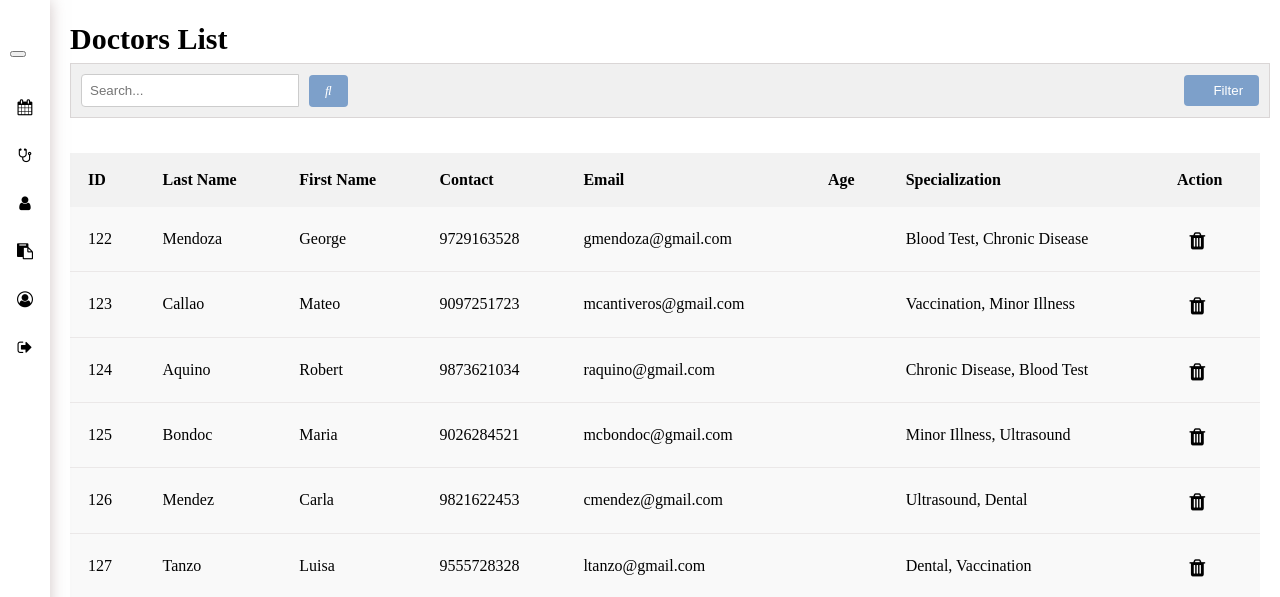
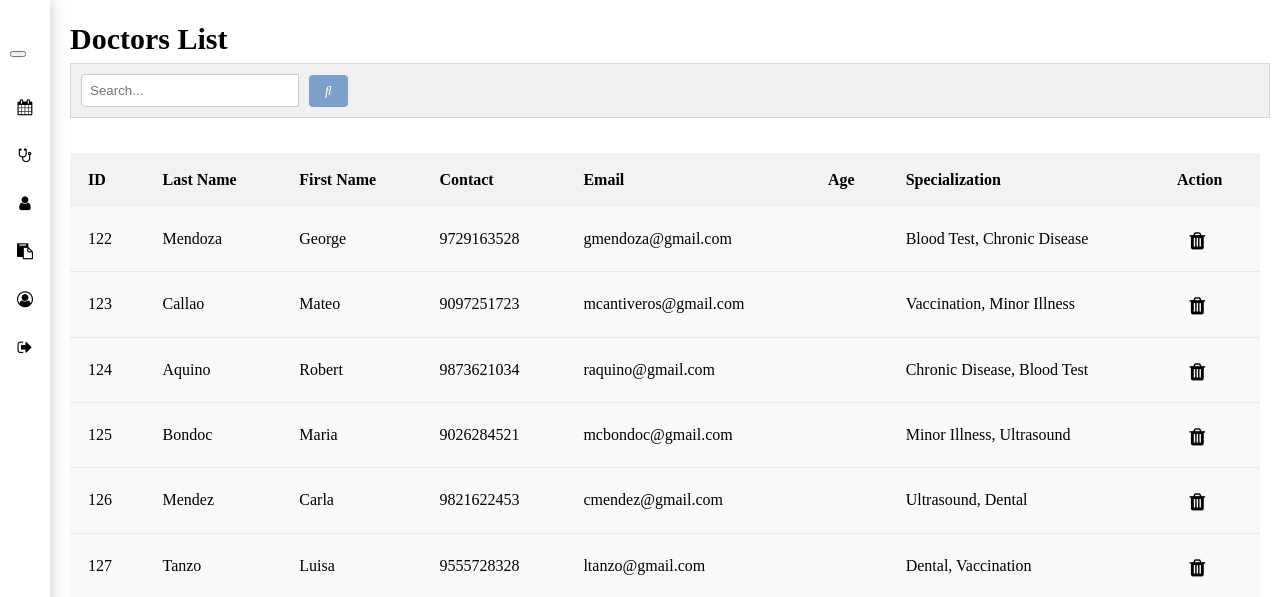
Before and after one commit to mccvliqht/Updated-Clinic-System, a PHP site: page /admin_page/doctor.php in a window 1280 px wide. Shown: the top 597 px of the page. Run offline with PHP 8.4, Linux system fonts and the light colour scheme; a user stored in the database is signed in; data comes from the database, SQL or seed files in the repository.

Commit message:
Update doctor.php

```diff
--- a/admin_page/doctor.php
+++ b/admin_page/doctor.php
@@ -125,9 +125,6 @@
           <input type="text" placeholder="Search...">
           <button class="search-button"><i class="fas fa-search"></i></button>
         </div>
-        <div class="toolbar__filter">
-          <button class="filter-button"><i class="fas fa-filter"></i> Filter</button>
-        </div>
       </div>
 
       <table class="doctor-table">
@@ -174,6 +171,11 @@
       </table>
 
   </div>
+  <script>        // Function to prevent form resubmission on page reload
+        if ( window.history.replaceState ) {
+            window.history.replaceState( null, null, window.location.href );
+        }
+</script>
   <script src="admin_script.js?v=<?php echo time(); ?>"></script>
   <script src="https://ajax.googleapis.com/ajax/libs/jquery/3.5.1/jquery.min.js"></script>
 </body>
```
